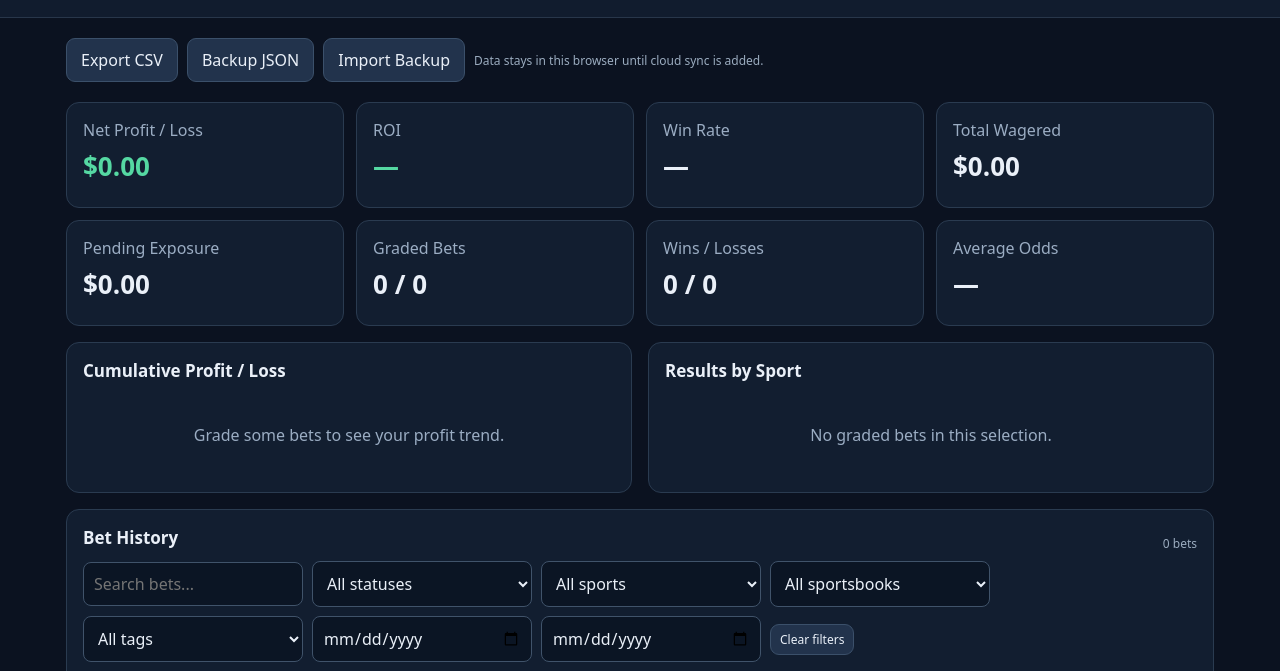
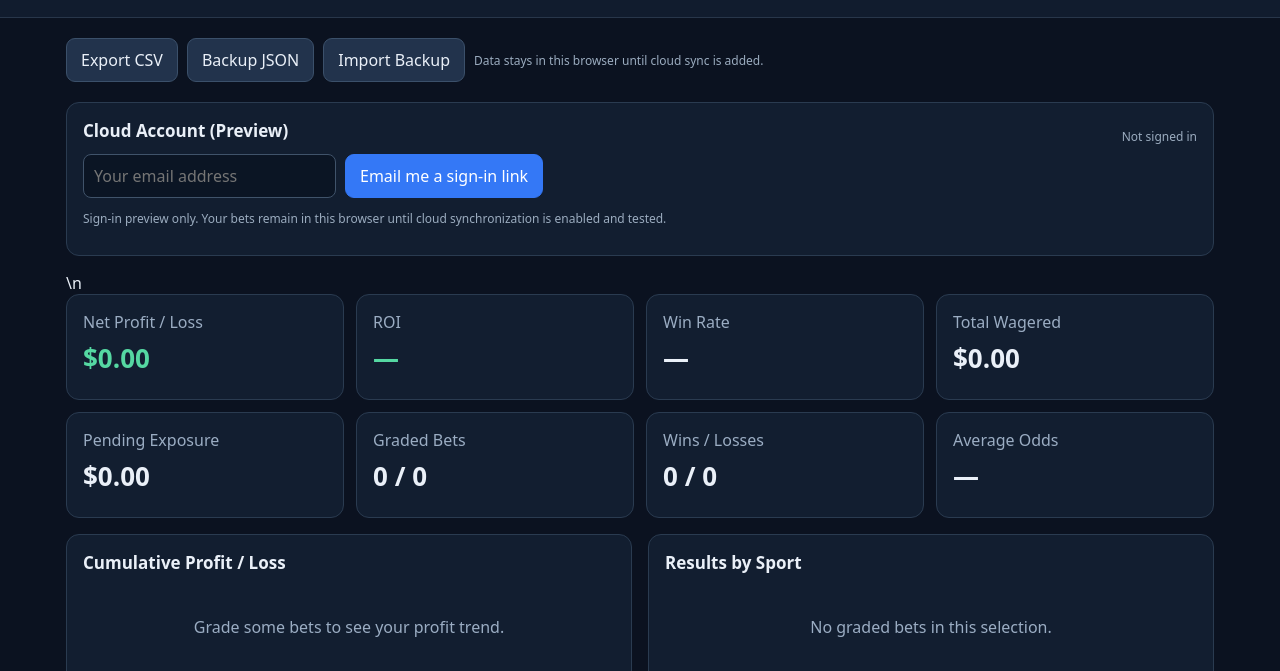
Before and after one commit to mattlocklear4/sports-bet-tracker, a plain HTML site: page index.html in a window 1280 px wide. Shown: the part 72-743 px from the top of the page. Drawn offline with nearby package versions, Linux system fonts and the light colour scheme.

Commit message:
Wire Supabase login preview into bet tracker UI

```diff
--- a/index.html
+++ b/index.html
@@ -6,7 +6,7 @@
 <header><div><h1>🏆 Sports Bet Tracker</h1><div class="sub">V1 · Local-first preview · No Netlify required</div></div><button class="btn primary" id="add">+ Add Bet</button></header>
 <main>
 <div class="actions"><button class="btn" id="export">Export CSV</button><button class="btn" id="backup">Backup JSON</button><button class="btn" id="restore">Import Backup</button><input type="file" id="backupfile" accept=".json,application/json" hidden><span class="hint">Data stays in this browser until cloud sync is added.</span></div>
-<section class="cards" id="stats"></section>
+<section class="panel" aria-label="Supabase sign in"><div class="topline"><h2>Cloud Account (Preview)</h2><span class="hint" id="auth-status">Checking sign-in…</span></div><div class="row"><input id="auth-email" type="email" placeholder="Your email address" autocomplete="email" style="background:#0b1524;color:#eaf0f8;border:1px solid #40536a;border-radius:8px;padding:10px;min-width:230px"><button class="btn primary" id="auth-send" type="button">Email me a sign-in link</button><button class="btn" id="auth-logout" type="button" hidden>Sign out</button></div><p class="hint" id="auth-message" role="status">Sign-in preview only. Your bets remain in this browser until cloud synchronization is enabled and tested.</p></section>\n<section class="cards" id="stats"></section>
 <div class="grid2"><section class="panel"><h2>Cumulative Profit / Loss</h2><div id="chart"></div></section><section class="panel"><h2>Results by Sport</h2><div id="sports"></div></section></div>
 <section class="panel"><div class="topline"><h2>Bet History</h2><span class="hint" id="count"></span></div>
 <div class="filters"><input id="search" placeholder="Search bets..."><select id="statusfilter"><option value="">All statuses</option><option>Pending</option><option>Win</option><option>Loss</option><option>Push</option><option>Void</option><option>Cashout</option></select><select id="sportfilter"><option value="">All sports</option></select><select id="bookfilter"><option value="">All sportsbooks</option></select><select id="tagfilter"><option value="">All tags</option><option value="__none">No tags</option></select><input id="from" type="date" title="From date"><input id="to" type="date" title="To date"><button class="btn small" id="clear">Clear filters</button></div>
@@ -51,4 +51,4 @@ $('backup').onclick=()=>download('sports-bet-tracker-backup-'+new Date().toISOSt
 $('export').onclick=()=>{const fields=['date','type','sport','book','selection','event','odds','stake','status','cashoutReturn','tags','notes','profit'];const quote=v=>'"'+String(v??'').replace(/"/g,'""')+'"';const csv=[fields.join(','),...filtered().map(b=>fields.map(k=>quote(k==='profit'?profit(b):k==='tags'?b.tags.join('; '):b[k])).join(','))].join('\r\n');download('sports-bets.csv',csv,'text/csv')};
 $('restore').onclick=()=>$('backupfile').click();$('backupfile').onchange=async e=>{const file=e.target.files[0];if(!file)return;try{const data=JSON.parse(await file.text());if(data.version!==1||!Array.isArray(data.bets)||!data.bets.every(b=>b&&typeof b.id==='string'&&Array.isArray(b.tags)&&typeof b.selection==='string'&&Number.isFinite(b.stake)&&Number.isFinite(b.odds))){throw Error('Invalid V1 backup')}if(!confirm('Replace all locally stored bets with '+data.bets.length+' imported bets? Export a backup first.'))return;const old=bets;bets=data.bets;if(!save())bets=old;render()}catch(err){alert('Import failed: '+err.message)}finally{e.target.value=''}};
 render();
-</script></body></html>
+</script>\n<script src="https://cdn.jsdelivr.net/npm/@supabase/supabase-js@2.90.1/dist/umd/supabase.min.js"></script>\n<script src="./supabase-auth.js"></script></body></html>
```
